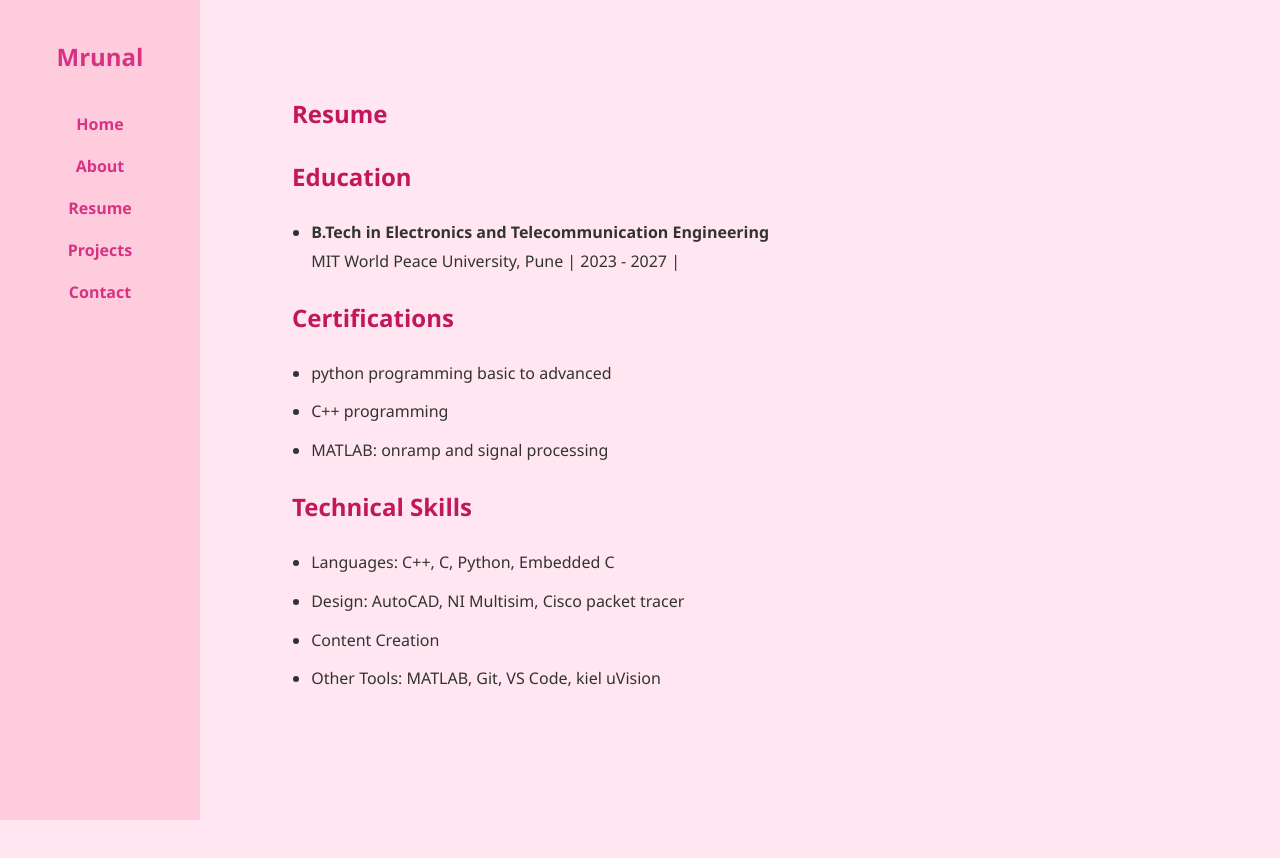
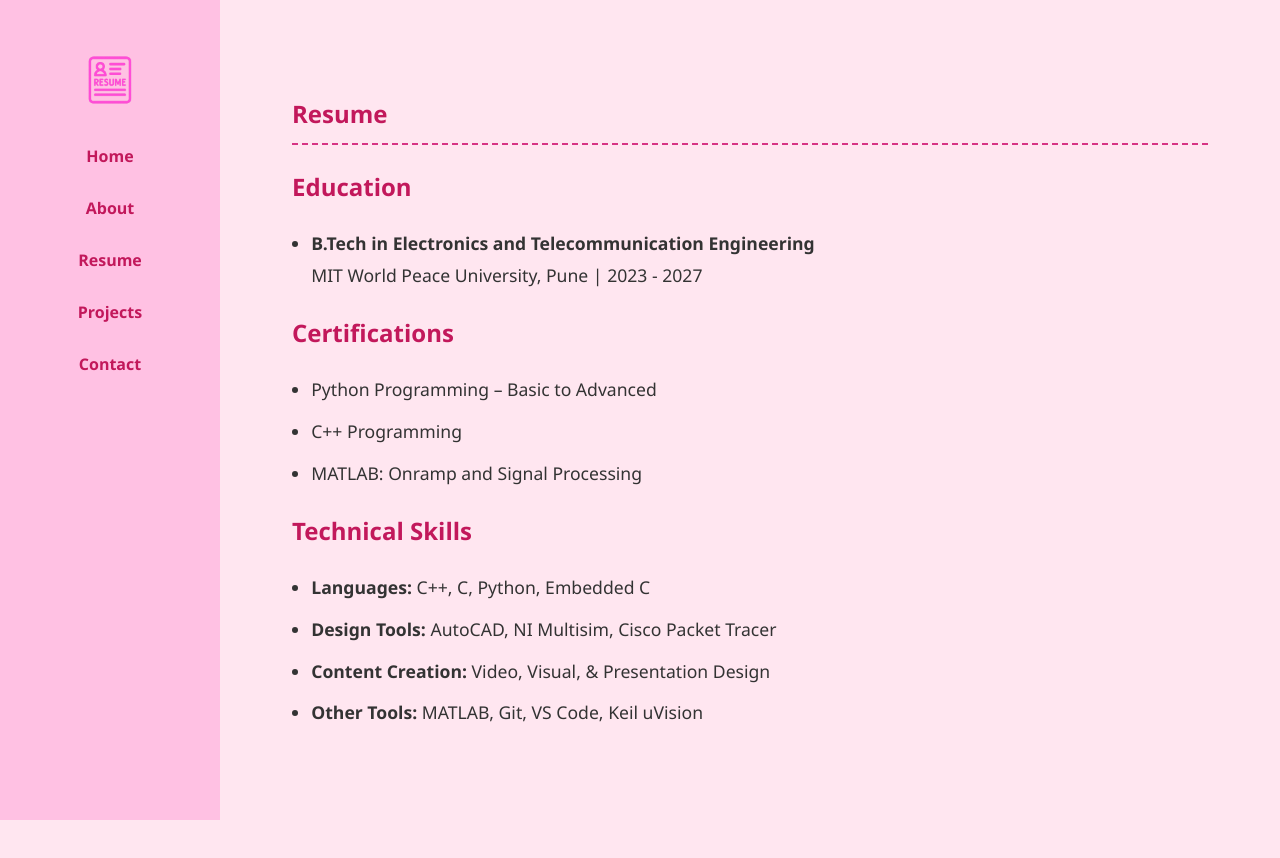
Before and after one commit to mrunaljadhor/my_resume_site, a plain HTML site: page resume.html in a window 1280 px wide. Before the commit the page ends 800 px from the top, so only its background shows below. Drawn offline with Linux system fonts and the light colour scheme.

Commit message:
Add files via upload

```diff
--- a/resume.html
+++ b/resume.html
@@ -19,24 +19,30 @@
       top: 0;
       left: 0;
       height: 100%;
-      width: 200px;
-      background-color: #ffccdd;
+      width: 220px;
+      background-color: #ffc1e3;
       padding-top: 20px;
       display: flex;
       flex-direction: column;
       align-items: center;
     }
 
-    .sidebar h2 {
-      margin-bottom: 30px;
-      color: #d63384;
+    .sidebar-logo {
+      display: flex;
+      justify-content: center;
+      padding: 20px 0 10px;
+    }
+
+    .sidebar-logo img {
+      width: 80px;
+      height: auto;
     }
 
     .sidebar a {
       text-decoration: none;
-      color: #d63384;
+      color: #c2185b;
       font-weight: bold;
-      margin: 10px 0;
+      margin: 15px 0;
       transition: color 0.3s;
     }
 
@@ -47,14 +53,23 @@
     .main {
       margin-left: 220px;
       padding: 2rem;
+      background-color: #ffe6f0;
+      min-height: 100vh;
     }
 
-    h1, h2 {
+    h1,
+    h2 {
       color: #c2185b;
+    }
+
+    h1 {
+      border-bottom: 2px dashed #d63384;
+      padding-bottom: 0.5rem;
     }
 
     ul {
       padding-left: 1.2rem;
+      font-size: 1.1rem;
     }
 
     ul li {
@@ -69,10 +84,12 @@
 
 <body>
   <div class="sidebar">
-    <h2>Mrunal</h2>
+    <div class="sidebar-logo">
+      <img src="logo.png" alt="Logo" />
+    </div>
     <a href="index.html">Home</a>
     <a href="about.html">About</a>
-    <a href="resume.html">Resume</a>
+    <a href="resume.html" class="active">Resume</a>
     <a href="projects.html">Projects</a>
     <a href="contact.html">Contact</a>
   </div>
@@ -83,22 +100,22 @@
 
       <h2>Education</h2>
       <ul>
-        <li><strong>B.Tech in Electronics and Telecommunication Engineering</strong><br>MIT World Peace University, Pune | 2023 - 2027 |</li>
+        <li><strong>B.Tech in Electronics and Telecommunication Engineering</strong><br>MIT World Peace University, Pune | 2023 - 2027</li>
       </ul>
 
       <h2>Certifications</h2>
       <ul>
-        <li>python programming basic to advanced</li>
-        <li>C++ programming</li>
-        <li>MATLAB: onramp and signal processing</li>
+        <li>Python Programming – Basic to Advanced</li>
+        <li>C++ Programming</li>
+        <li>MATLAB: Onramp and Signal Processing</li>
       </ul>
 
       <h2>Technical Skills</h2>
       <ul>
-        <li>Languages: C++, C, Python, Embedded C</li>
-        <li>Design: AutoCAD, NI Multisim, Cisco packet tracer</li>
-        <li>Content Creation</li>
-        <li>Other Tools: MATLAB, Git, VS Code, kiel uVision</li>
+        <li><strong>Languages:</strong> C++, C, Python, Embedded C</li>
+        <li><strong>Design Tools:</strong> AutoCAD, NI Multisim, Cisco Packet Tracer</li>
+        <li><strong>Content Creation:</strong> Video, Visual, & Presentation Design</li>
+        <li><strong>Other Tools:</strong> MATLAB, Git, VS Code, Keil uVision</li>
       </ul>
     </section>
   </div>
```
Also changed, not shown: about.html (+19 -9 lines), contact.html (+23 -9 lines), projects.html (+26 -12 lines).
